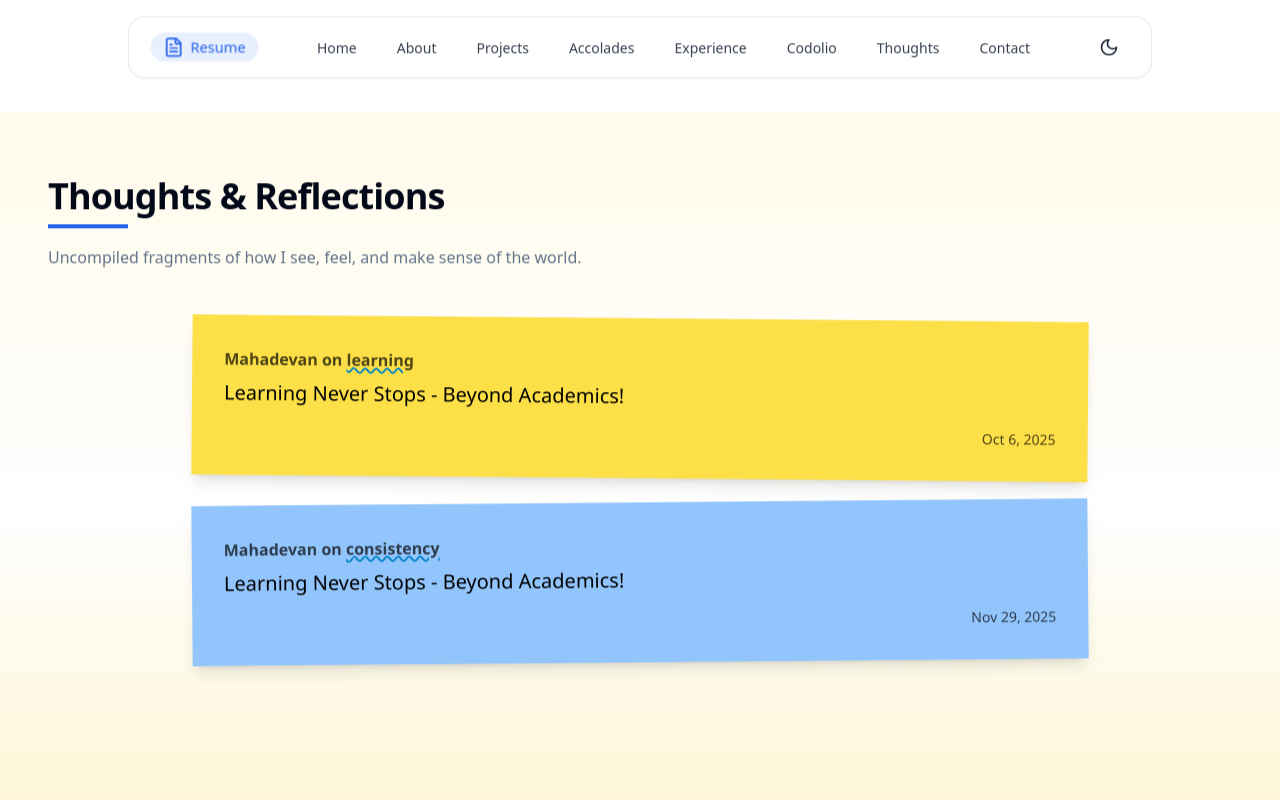
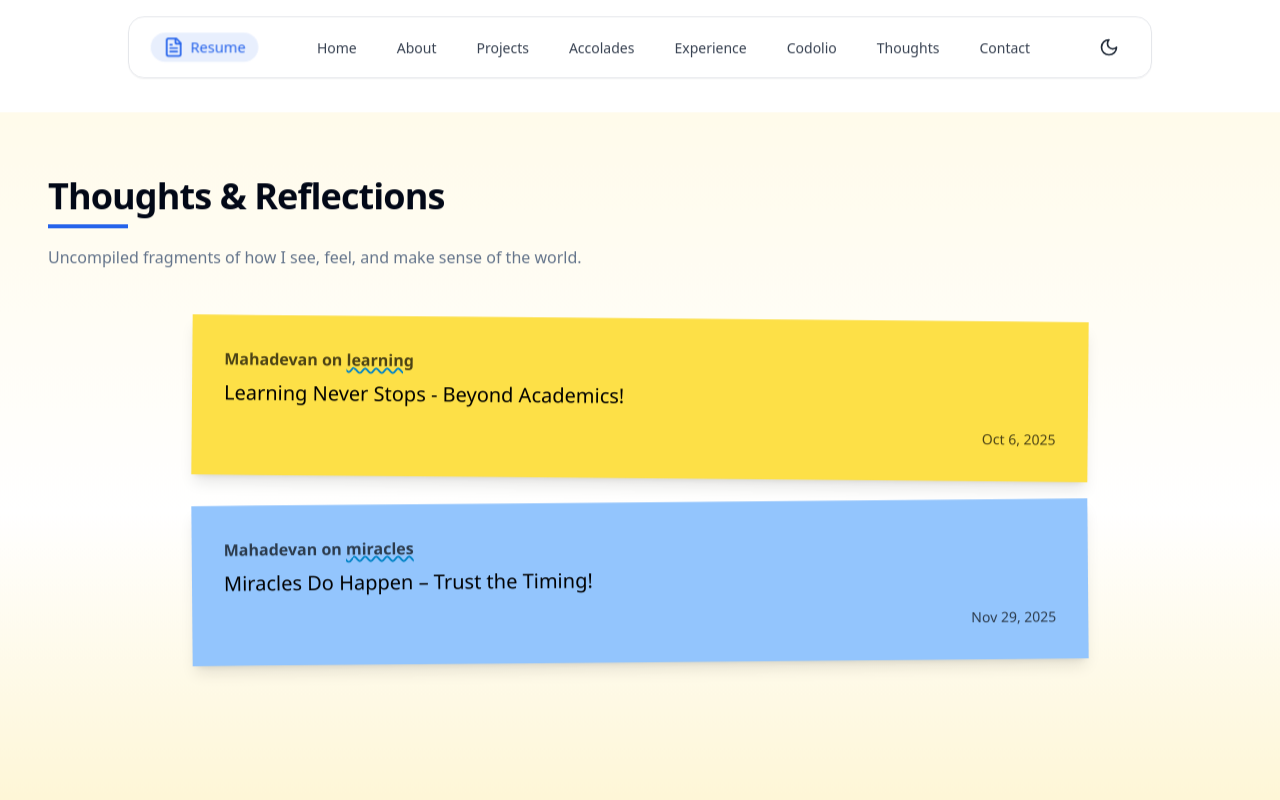
Before and after one commit to Mahadevan2005/Latest_Portfolio, a React (Vite) app: page /thoughts in a window 1280 px wide. Shown: the top 800 px of the page. Built offline with nearby package versions, Linux system fonts and the light colour scheme.

Commit message:
test: new thought

```diff
--- a/src/pages/ThoughtDetail.tsx
+++ b/src/pages/ThoughtDetail.tsx
@@ -20,6 +20,28 @@ const thoughts = {
     `,
     date: "Oct 06, 2025",
     color: "bg-yellow-300",
+    read_time: "3 min read",
+  },
+
+  miracles: {
+    title: "Miracles Do Happen – A Journey Through Rejection",
+    text: `
+        <p>Life has a way of testing you, especially when you’re trying your best and things still don’t fall into place. For a long time, I went through rejection after rejection — each one a small hit to my confidence, each one making me wonder if I should slow down or give up.</p>
+        <br>
+        <p>But somewhere in the middle of all that doubt, I kept going. I kept learning, improving, applying, and believing that <strong>one day, something would shift</strong>. I didn’t know when. I didn’t know how. But I believed.</p>
+        <br>
+        <p>And it did. I’m genuinely humbled and grateful to say that I finally received an opportunity that means a lot to me — an internship at <strong>HackerRank</strong>. After so many rejections, this moment feels nothing short of a miracle.</p>
+        <br>
+        <p>This journey taught me an important truth: <strong>rejections don’t define your worth — your perseverance does.</strong> Every “no” was shaping me, preparing me, strengthening me for the right “yes.” Sometimes, miracles aren’t sudden. They grow quietly inside every setback, every attempt, every moment you choose not to quit.</p>
+        <br>
+        <p>If you’re going through constant rejection, please remember this — your breakthrough might be closer than you think. Stay patient. Stay persistent. Believe in the version of yourself that keeps trying even when it’s hard.</p>
+        <br>
+        <p>Because miracles do happen. They just arrive when you’re ready for them.</p>
+        <br>
+        <p>With gratitude,<br>Mahadevan M</p>
+    `,
+    date: "Nov 29, 2025",
+    color: "bg-blue-300",
     read_time: "3 min read",
   },
 };
--- a/src/pages/Thoughts.tsx
+++ b/src/pages/Thoughts.tsx
@@ -11,9 +11,9 @@ const thoughts: ThoughtProps[] = [
     color: "bg-yellow-300",
   },
   {
-    id: "consistency",
-    category: "consistency",
-    text: "Learning Never Stops - Beyond Academics!",
+    id: "miracles",
+    category: "miracles",
+    text: "Miracles Do Happen – Trust the Timing!",
     date: "Nov 29, 2025",
     color: "bg-blue-300",
   },
```
